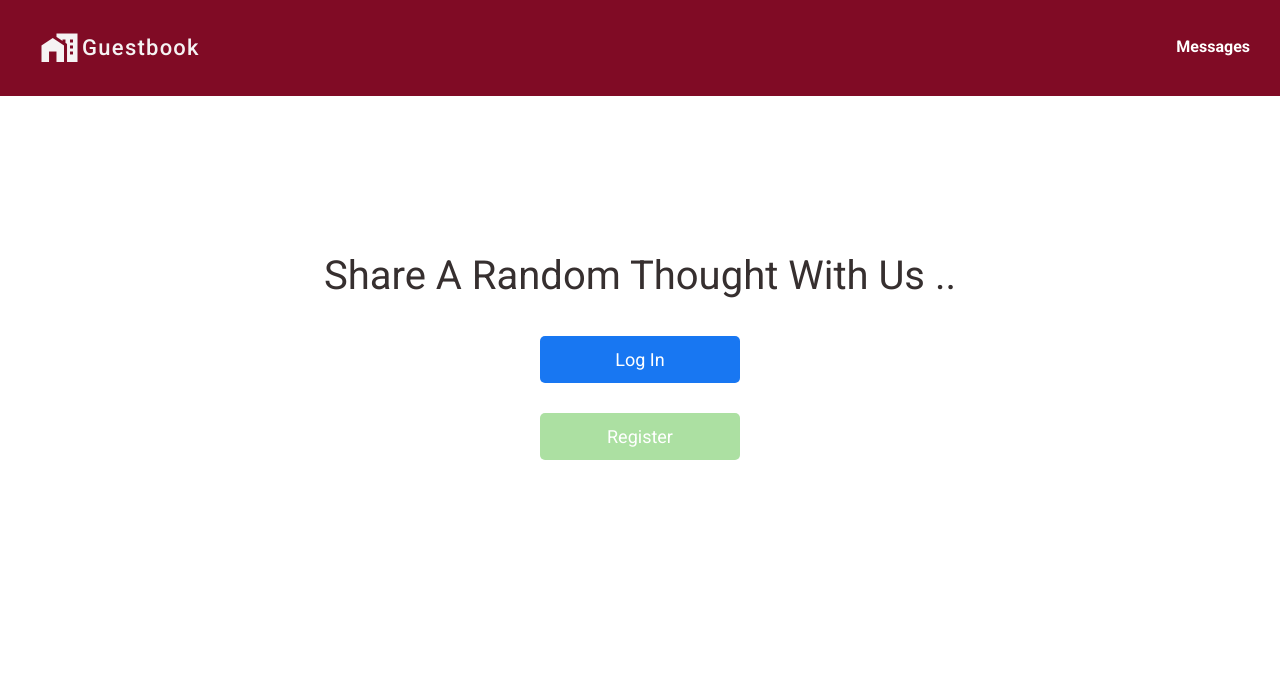
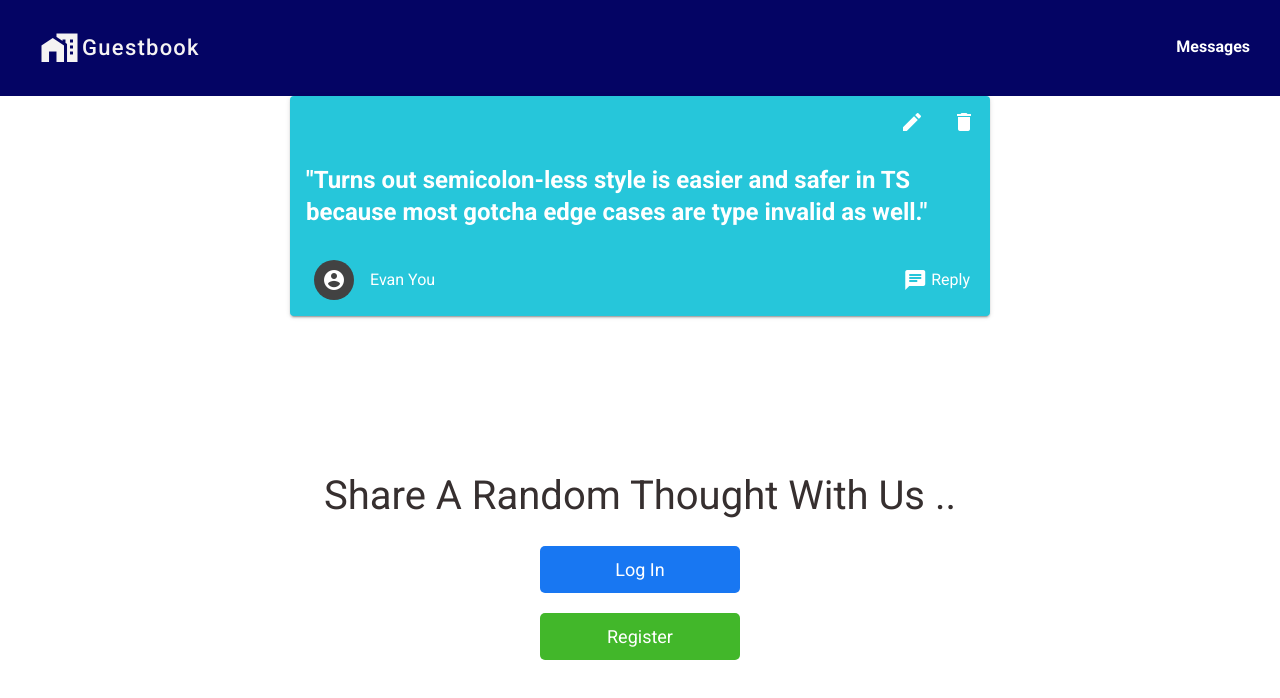
Before and after one commit to ayaelnahas/GuestBook, a Vue app: page / in a window 1280 px wide. Shown: the top 698 px of the page. Built offline with nearby package versions, Linux system fonts and the light colour scheme.

Commit message:
added MessageItem component with static data

```diff
--- a/src/App.vue
+++ b/src/App.vue
@@ -1,16 +1,19 @@
 <template>
   <v-app>
-    <NavBar/>
+    <NavBar />
+    <MessageItem />
     <router-view />
   </v-app>
 </template>
 
 <script>
-import NavBar from './components/NavBar.vue';
+import NavBar from "./components/NavBar.vue";
+import MessageItem from "./components/MessageItem.vue";
 export default {
   name: "App",
-  components:{
-    NavBar
+  components: {
+    NavBar,
+    MessageItem,
   },
 
   data: () => ({
--- a/src/components/MessageItem.vue
+++ b/src/components/MessageItem.vue
@@ -1,9 +1,62 @@
-<template lang="html">
+<template>
+  <div class="messageItem">
+    <v-card class="mx-auto" color="#26c6da" dark max-width="700">
+      <v-flex class="d-flex justify-end">
+        <v-dialog v-model="dialog" width="500">
+          <template v-slot:activator="{ on, attrs }">
+            <v-btn icon v-bind="attrs" v-on="on" class="ma-2 pa-0">
+              <v-icon>mdi-pencil</v-icon>
+            </v-btn>
+          </template>
 
-  <section class="message-item">
-    <h1>message-item Component</h1>
-  </section>
+          <v-card>
+            <v-card-title class="headline">
+              <p>Edit message</p>
+              <v-spacer></v-spacer>
+              <v-btn icon ml-4 @click="dialog = false">
+                <v-icon>mdi-close</v-icon>
+              </v-btn>
+            </v-card-title>
 
+            <v-card-text>
+              <!-- Here will retrieve the message form and display the data of selected message to edit -->
+            </v-card-text>
+          </v-card>
+        </v-dialog>
+
+        <v-btn
+          icon
+          class="ma-2 pa-0 ml-2"
+          @click="deleteMessage(message)"
+          :loading="loading"
+        >
+          <v-icon>mdi-delete</v-icon>
+        </v-btn>
+      </v-flex>
+
+      <v-card-text class="text-h5 font-weight-bold">
+        "Turns out semicolon-less style is easier and safer in TS because most
+        gotcha edge cases are type invalid as well."
+      </v-card-text>
+
+      <v-card-actions>
+        <v-list-item class="grow">
+          <v-list-item-avatar color="grey darken-3">
+            <v-icon dark> mdi-account-circle </v-icon>
+          </v-list-item-avatar>
+
+          <v-list-item-content>
+            <v-list-item-title>Evan You</v-list-item-title>
+          </v-list-item-content>
+
+          <v-row align="center" justify="end">
+            <v-icon class="mr-1"> mdi-message-text </v-icon>
+            <span class="subheading mr-2">Reply</span>
+          </v-row>
+        </v-list-item>
+      </v-card-actions>
+    </v-card>
+  </div>
 </template>
 
 <script lang="js">
@@ -13,11 +66,11 @@
     props: [],
     mounted () {
 
-    },
+      },
     data () {
       return {
 
-      }
+        }
     },
     methods: {
 
@@ -26,12 +79,9 @@
 
     }
 }
-
-
 </script>
 
 <style scoped lang="scss">
-  .message-item {
-
-  }
+.message-item {
+}
 </style>
--- a/src/styles/index.scss
+++ b/src/styles/index.scss
@@ -7,7 +7,7 @@ body {
 }
 
 nav {
-  background: rgb(128, 11, 37);
+  background: rgb(4, 4, 100);
   padding: 30px;
   display: flex;
   align-items: center;
@@ -59,12 +59,18 @@ nav {
     font-size: 18px;
     border: none;
     border-radius: 5px;
-    margin-top: 30px;
+    margin-top: 20px;
   }
   .login {
     background-color: #1877f2;
   }
   .register {
-    background-color: #ace0a2;
+    background-color: #42b72a;
   }
 }
+.messageItem{
+  .theme--dark.v-card > .v-card__text{
+    color: white;
+    font-family: sans-serif;
+  }
+}
```
Also changed, not shown: src/components/LoginForm.vue (added, +37 -0 lines), src/components/MessagesList.vue (added, +37 -0 lines), src/components/RegisterForm.vue (added, +37 -0 lines).
